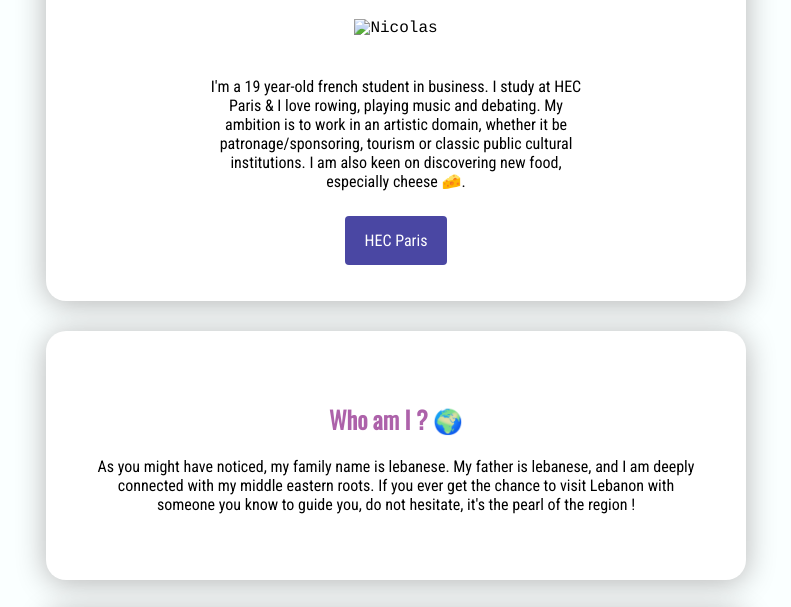
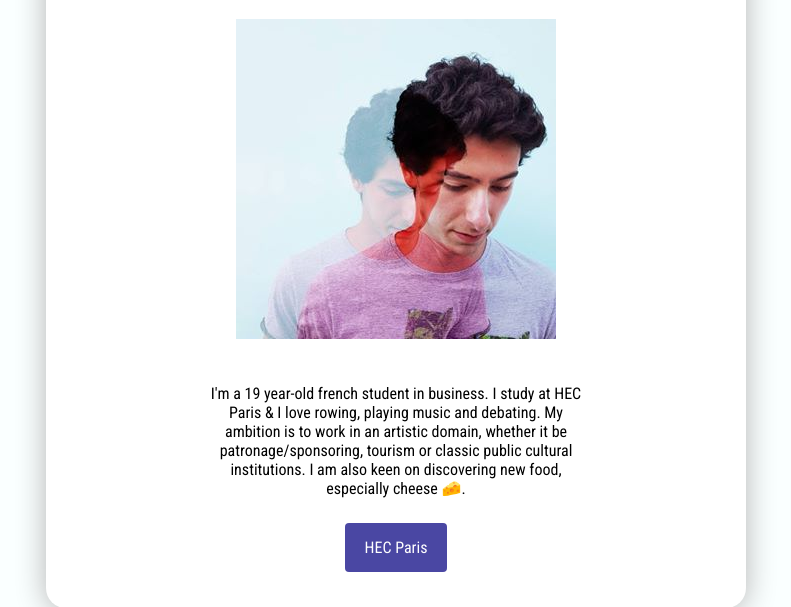
Before and after one commit to nicolas-lahoud/my-profile, a plain HTML site: page index.html in a window 1280 px wide. Shown: the part 161-768 px from the top of the page, without its empty margins (244-1035 px from the left). Drawn offline with nearby package versions, Linux system fonts and the light colour scheme.

Commit message:
Add files via upload

```diff
--- a/index.html
+++ b/index.html
@@ -27,7 +27,7 @@
 	<div class='card-white'>
 		<h1>
 		Hello everyone, I'm Nicolas</h1>
-		<img src="../../images/profile.jpg" alt="Nicolas">
+		<img src="images/profile-picture.jpg" alt="Nicolas">
 		<p id="student" >I'm a 19 year-old french student in business. I study at HEC Paris & I love rowing, playing music and debating. My ambition is to work in  an artistic domain, whether it be patronage/sponsoring, tourism or classic public cultural institutions. I am also keen on discovering new food, especially cheese 🧀.</p> <a href="http://hec.edu" target="blank" class='btn-blue'>HEC Paris</a>
 	</div>
 
```
